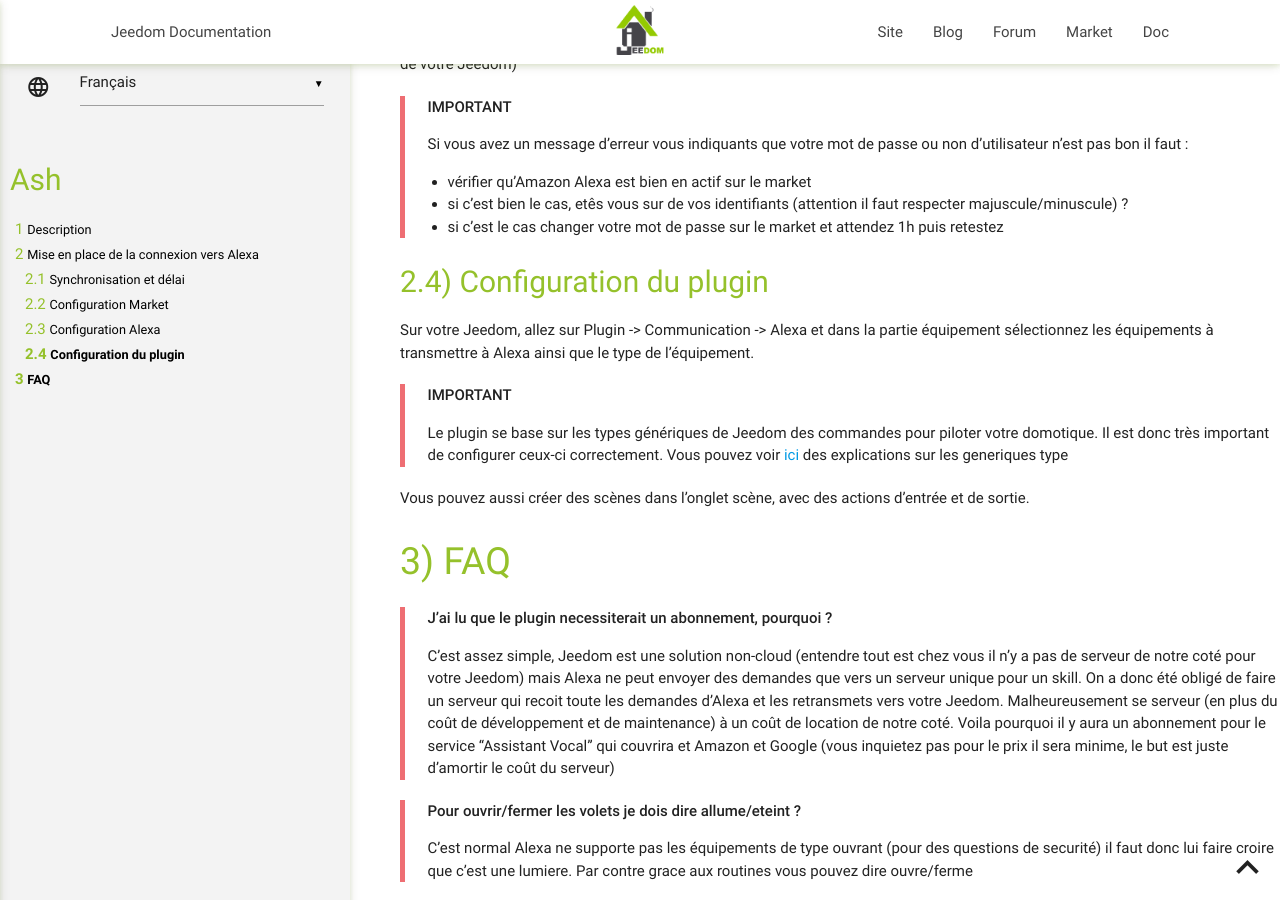
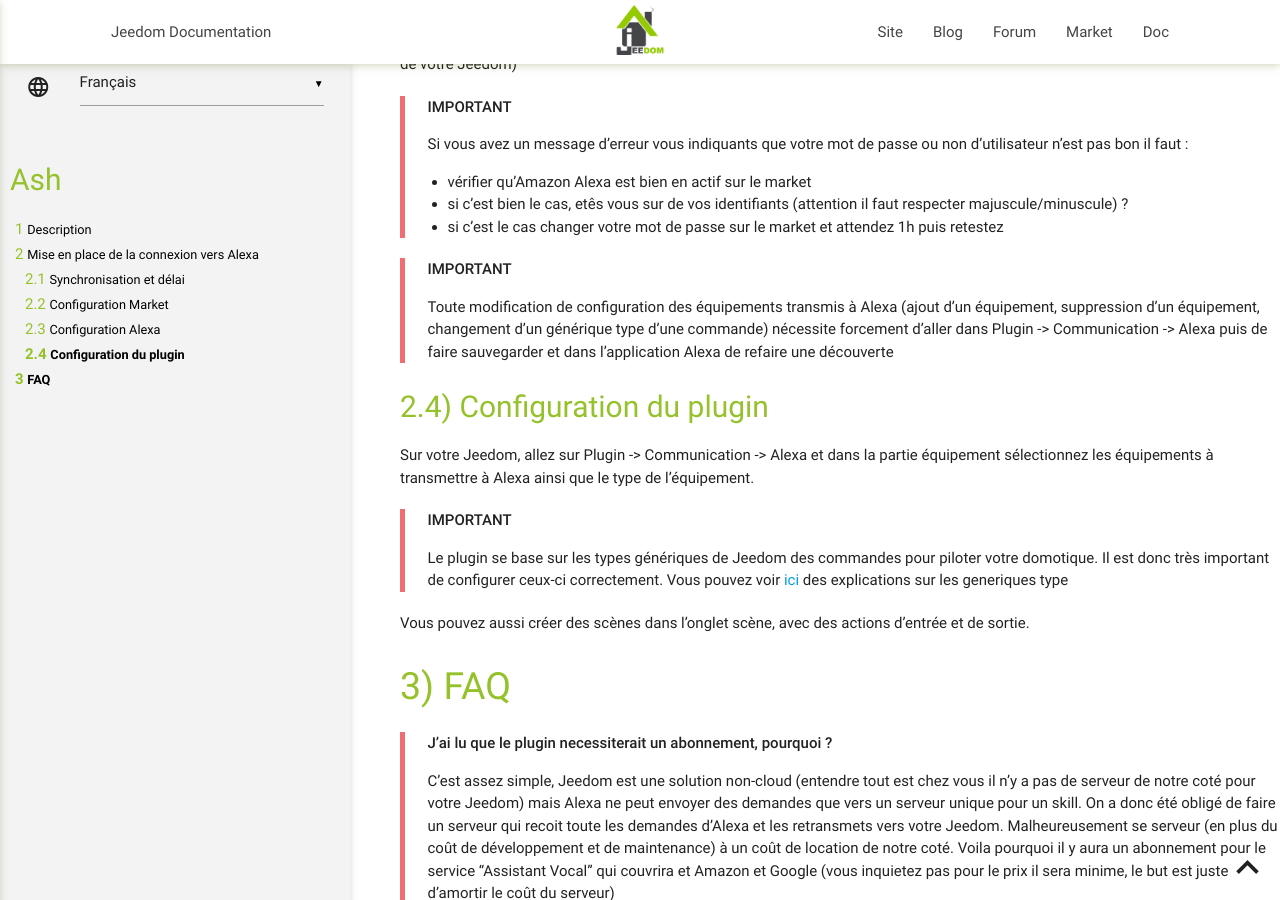
Before and after one commit to jeedom/plugin-ash, a Jekyll site: the page built from docs/fr_FR/index.md, in a window 1280 px wide and 900 px high, scrolled down 1325 px. Built offline with Jekyll 4.4.1, drawn with Linux system fonts in a browser that asks for light colours; our own code applies the rules of GitHub Pages for plain Markdown files.

Commit message:
Update index.md

```diff
--- a/docs/fr_FR/index.md
+++ b/docs/fr_FR/index.md
@@ -53,6 +53,10 @@ Une fois le service bien actif il faut sur l'application Alexa ou sur le [site w
 > - si c'est bien le cas, etês vous sur de vos identifiants (attention il faut respecter majuscule/minuscule) ?
 > - si c'est le cas changer votre mot de passe sur le market et attendez 1h puis retestez
 
+> **IMPORTANT**
+>
+>Toute modification de configuration des équipements transmis à Alexa (ajout d'un équipement, suppression d'un équipement, changement d'un générique type d'une commande) nécessite forcement d'aller dans Plugin -> Communication -> Alexa puis de faire sauvegarder et dans l'application Alexa de refaire une découverte
+
 ## Configuration du plugin
 
 Sur votre Jeedom, allez sur Plugin -> Communication -> Alexa et dans la partie équipement sélectionnez les équipements à transmettre à Alexa ainsi que le type de l'équipement.
```
